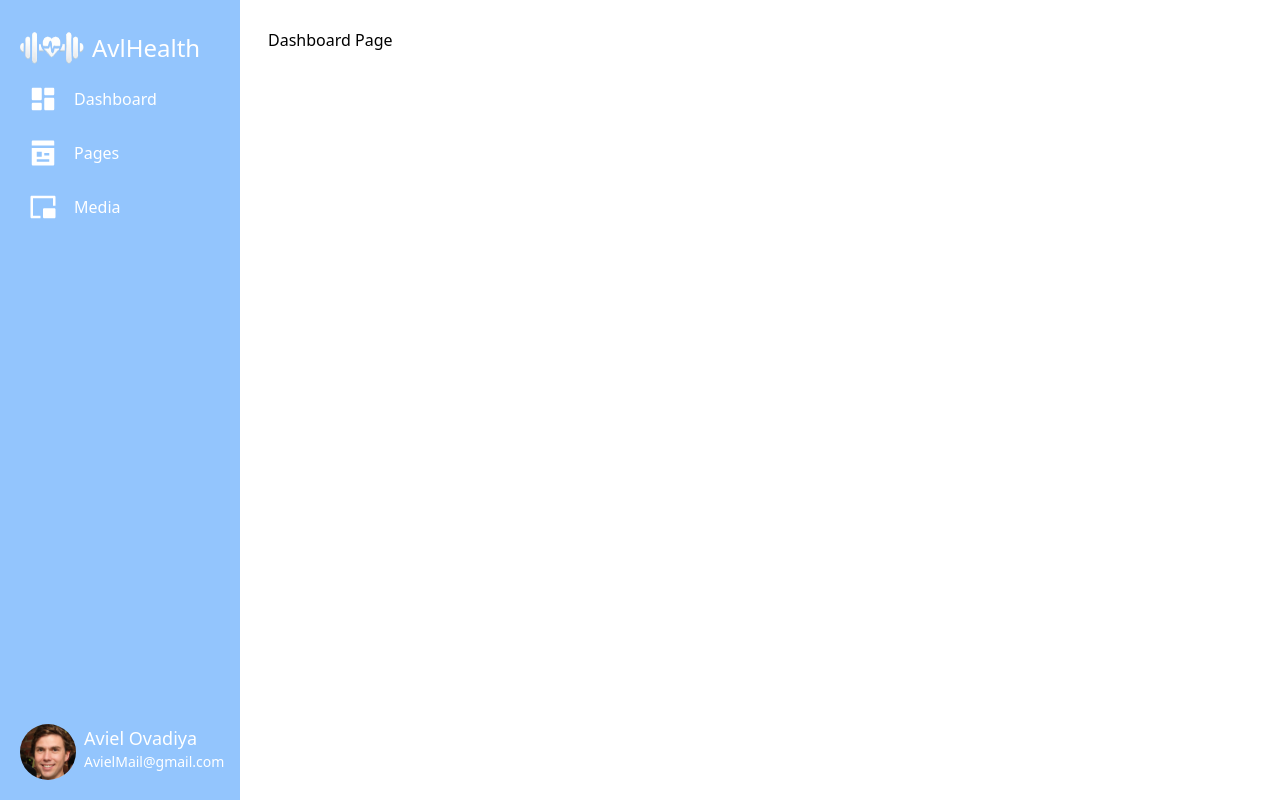
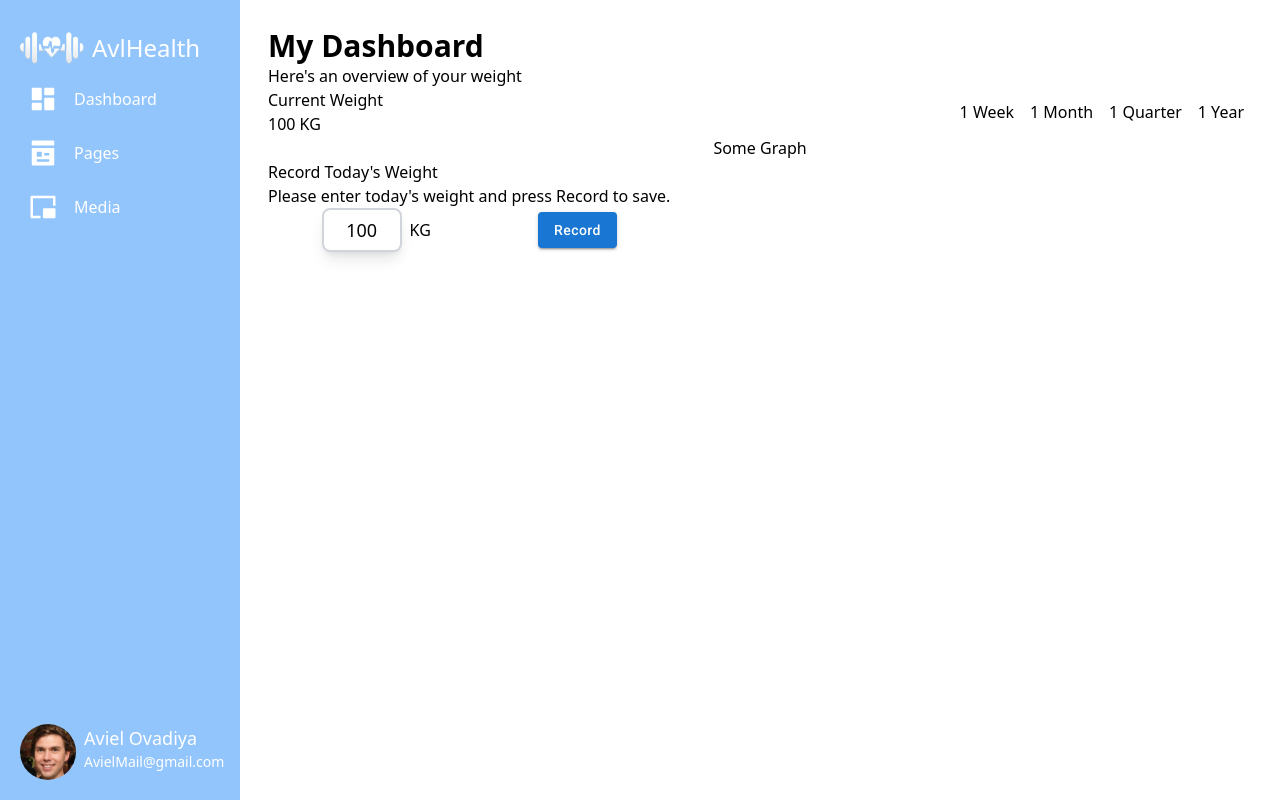
Before and after one commit to AvielO/avlprog, a React (Vite) app: page /dashboard in a window 1280 px wide. Built offline with nearby package versions, Linux system fonts and the light colour scheme.

Commit message:
Scratch of dashboard page created

```diff
--- a/src/App.tsx
+++ b/src/App.tsx
@@ -9,7 +9,7 @@ const App = () => {
         lastName="Ovadiya"
         mail="AvielMail@gmail.com"
       />
-      <div className="p-7">
+      <div className="p-7 flex-grow">
         <Outlet />
       </div>
     </div>
--- a/src/Components/CustomInput/CustomInput.tsx
+++ b/src/Components/CustomInput/CustomInput.tsx
@@ -8,6 +8,7 @@ interface CustomInputProps {
   maxLength?: number;
   value?: string;
   required?: boolean;
+  classNames?: string;
   onChange?: (event: React.ChangeEvent<HTMLInputElement>) => void;
 }
 
@@ -19,11 +20,12 @@ const CustomInput: React.FC<CustomInputProps> = ({
   minLength,
   maxLength,
   value,
+  classNames,
   onChange,
 }) => {
   return (
     <input
-      className="h-10 rounded-lg border-2 border-gray-300 outline-none focus:border-blue-500 focus:ring focus:ring-blue-300 shadow-lg p-5 text-lg transition-all"
+      className={`h-10 rounded-lg border-2 border-gray-300 outline-none focus:border-blue-500 focus:ring focus:ring-blue-300 shadow-lg p-5 text-lg transition-all ${classNames}`}
       type={type}
       name={name}
       minLength={minLength}
--- a/src/Pages/DashboardPage/DashboardPage.tsx
+++ b/src/Pages/DashboardPage/DashboardPage.tsx
@@ -1,8 +1,60 @@
+import { Button } from "@mui/material";
+import CustomInput from "../../Components/CustomInput/CustomInput";
 
 const DashboardPage = () => {
-  return <div>
-    Dashboard Page
-  </div>;
+  return (
+    <div className="min-h-full">
+      <div className="flex flex-col text-start">
+        <h1 className="text-3xl font-semibold">My Dashboard</h1>
+        <h3 className="text-base">Here's an overview of your weight</h3>
+      </div>
+      <div className="flex justify-between items-center">
+        <div className="flex flex-col">
+          <h3>Current Weight</h3>
+          <span>100 KG</span>
+          {/* Icon of +/- of the initial weight */}
+        </div>
+        <div>
+          <ul className="flex cursor-pointer">
+            <li className="py-1 px-2 rounded-md">1 Week</li>
+            <li className="py-1 px-2 rounded-md">1 Month</li>
+            <li className="py-1 px-2 rounded-md">1 Quarter</li>
+            <li className="py-1 px-2 rounded-md">1 Year</li>
+          </ul>
+        </div>
+      </div>
+
+      <div className="flex justify-center items-center text-center">
+        Some Graph
+      </div>
+
+      <div className="flex justify-between">
+        <div>
+          <h2>Record Today's Weight</h2>
+          <h3>Please enter today's weight and press Record to save.</h3>
+          <div className="flex justify-around items-center">
+            <div className="flex items-center gap-2">
+              <CustomInput
+                type="text"
+                name="weight"
+                value="100"
+                classNames="w-20 text-center"
+              />
+              <span>KG</span>
+            </div>
+
+            <Button
+              variant="contained"
+              size="medium"
+              sx={{ textTransform: "none" }}
+            >
+              Record
+            </Button>
+          </div>
+        </div>
+      </div>
+    </div>
+  );
 };
 
 export default DashboardPage;
```
